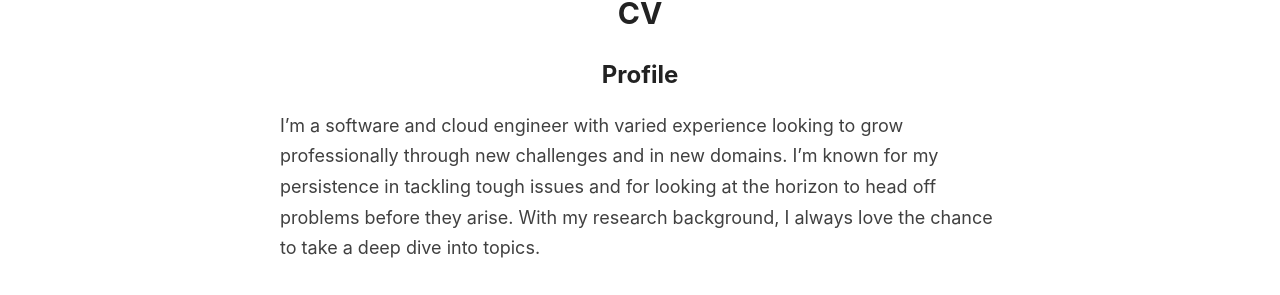
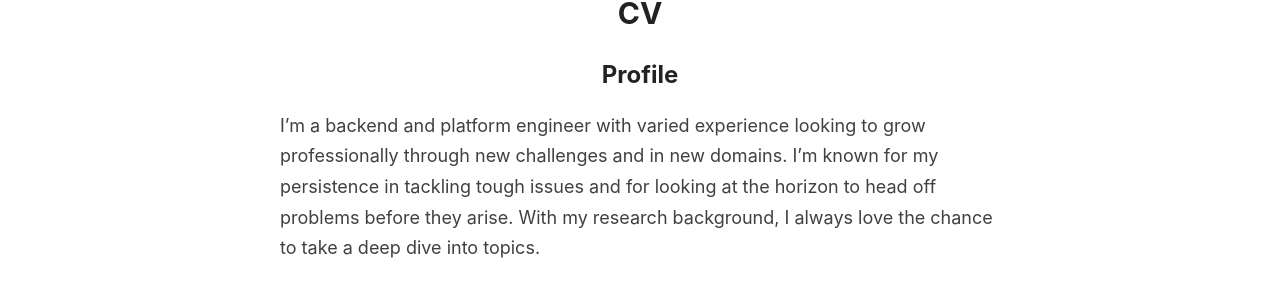
Before and after one commit to caroline-jeffra/caroline-jeffra.github.io, a Jekyll site: the page built from _pages/cv.md, in a window 1280 px wide and 900 px high. Shown: the part 146-441 px from the top of the window. Built offline with Jekyll 4.4.1, drawn with Linux system fonts in a browser that asks for light colours.

Commit message:
fix: update bio

```diff
--- a/_pages/cv.md
+++ b/_pages/cv.md
@@ -6,7 +6,7 @@ permalink: /cv/
 
 ## Profile
 
-I'm a software and cloud engineer with varied experience looking to grow professionally through new challenges and in new domains. I'm known for my persistence in tackling tough issues and for looking at the horizon to head off problems before they arise. With my research background, I always love the chance to take a deep dive into topics.
+I'm a backend and platform engineer with varied experience looking to grow professionally through new challenges and in new domains. I'm known for my persistence in tackling tough issues and for looking at the horizon to head off problems before they arise. With my research background, I always love the chance to take a deep dive into topics.
 
 ## Professional Experience
 
```
